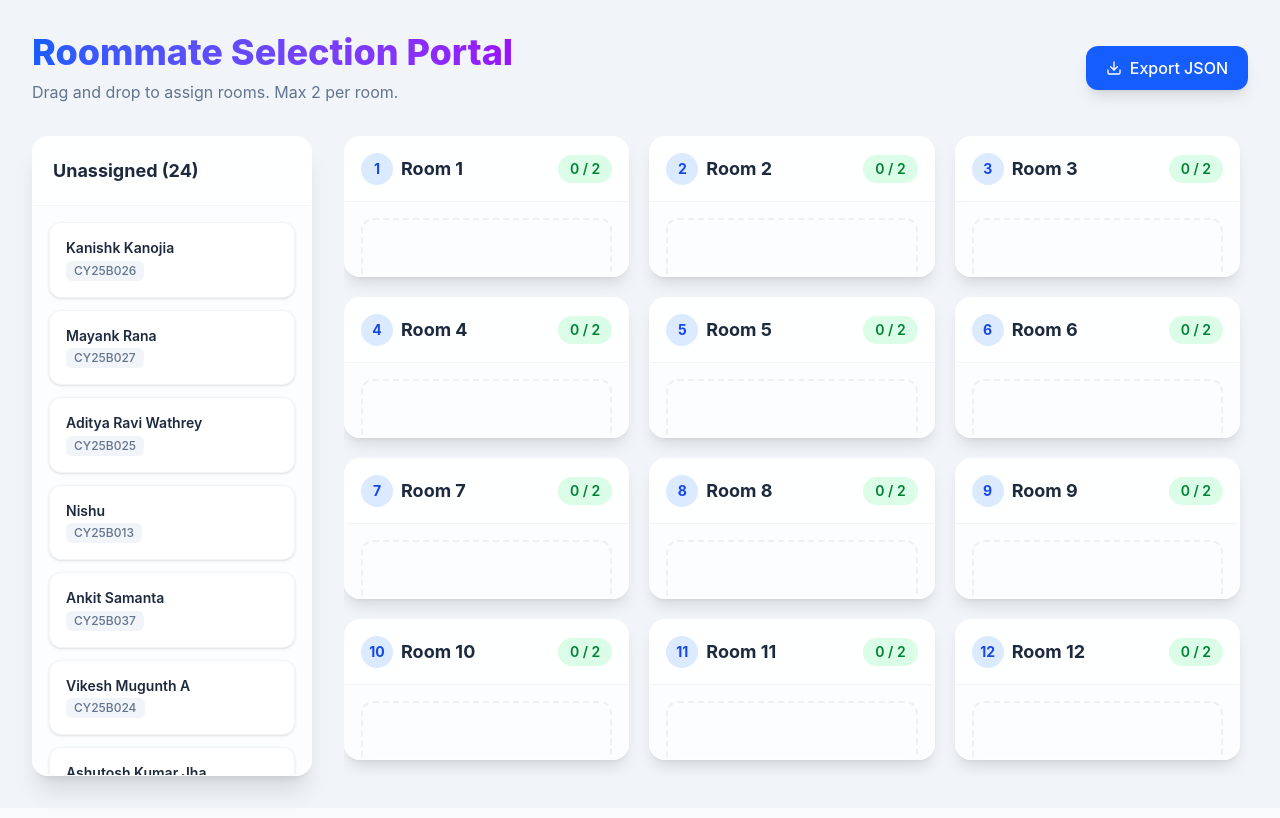
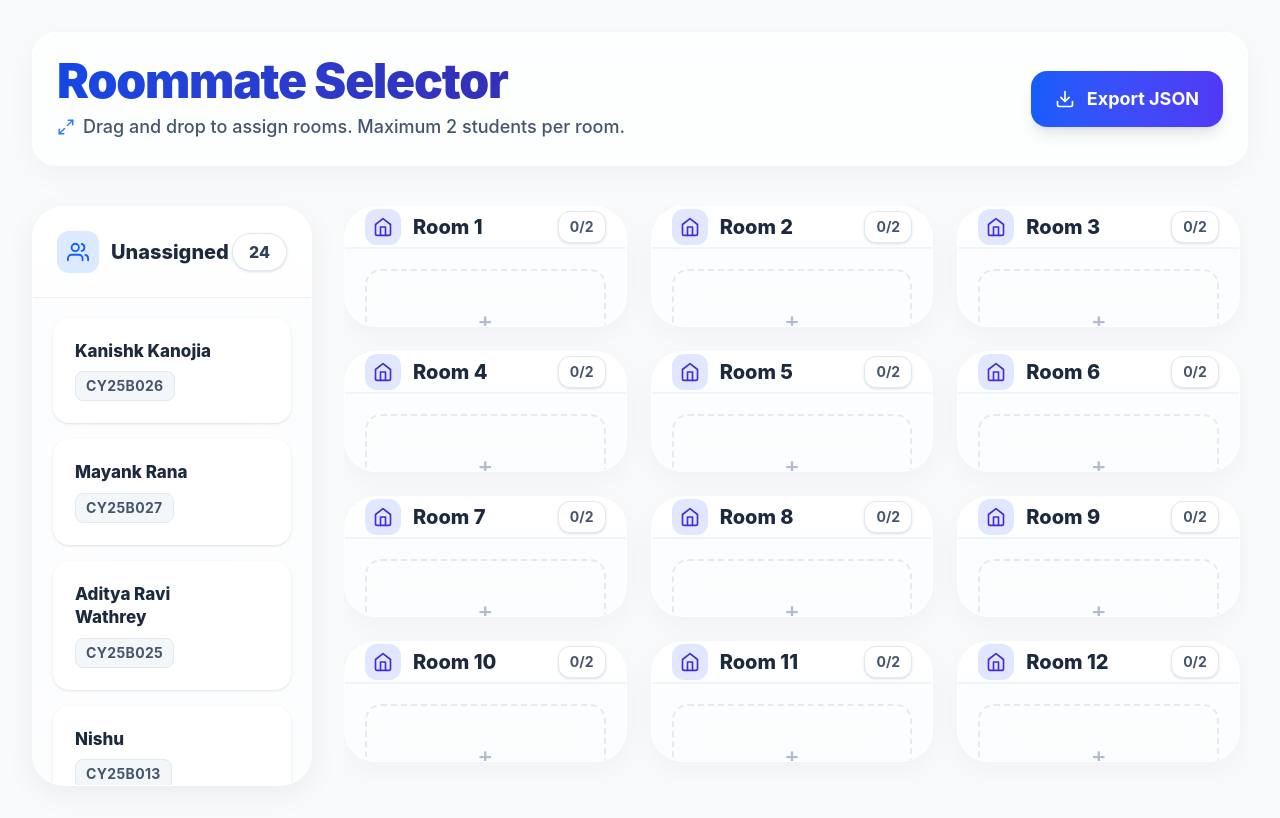
Before and after one commit to Jaat2727/roommate-selector, a React (Vite) app: page / in a window 1280 px wide. Built offline with nearby package versions, Linux system fonts and the light colour scheme.

Commit message:
Polish UI for better visibility and premium aesthetics

```diff
--- a/src/App.jsx
+++ b/src/App.jsx
@@ -1,8 +1,7 @@
-import React, { useState, useEffect } from 'react';
+import React, { useState } from 'react';
 import { DragDropContext, Droppable, Draggable } from '@hello-pangea/dnd';
 import { initialStudents, initialRooms } from './data';
-import { FiEdit2, FiCheck, FiDownload } from 'react-icons/fi';
-// import { supabase } from './supabaseClient'; // Ready for when MCP token is fixed
+import { FiEdit2, FiCheck, FiDownload, FiUsers, FiHome, FiMaximize2 } from 'react-icons/fi';
 
 export default function App() {
   const [students, setStudents] = useState(initialStudents);
@@ -65,44 +64,58 @@ export default function App() {
     const downloadAnchorNode = document.createElement('a');
     downloadAnchorNode.setAttribute("href",     dataStr);
     downloadAnchorNode.setAttribute("download", "roommate_selection.json");
-    document.body.appendChild(downloadAnchorNode); // required for firefox
+    document.body.appendChild(downloadAnchorNode);
     downloadAnchorNode.click();
     downloadAnchorNode.remove();
   };
 
   return (
-    <div className="min-h-screen bg-slate-100 p-8">
-      <div className="max-w-7xl mx-auto">
-        <div className="flex flex-col md:flex-row justify-between items-start md:items-center mb-8 gap-4">
+    <div className="min-h-screen bg-[conic-gradient(at_top_right,_var(--tw-gradient-stops))] from-slate-100 via-blue-50 to-purple-100 p-4 md:p-8 font-sans">
+      <div className="max-w-[1400px] mx-auto">
+        <header className="flex flex-col md:flex-row justify-between items-start md:items-center mb-10 gap-6 bg-white/70 backdrop-blur-xl p-6 rounded-3xl shadow-[0_8px_30px_rgb(0,0,0,0.04)] border border-white">
           <div>
-            <h1 className="text-4xl font-extrabold text-transparent bg-clip-text bg-gradient-to-r from-blue-600 to-purple-600">
-              Roommate Selection Portal
+            <h1 className="text-4xl md:text-5xl font-black text-transparent bg-clip-text bg-gradient-to-r from-blue-700 to-indigo-800 tracking-tight">
+              Roommate Selector
             </h1>
-            <p className="text-slate-500 mt-2">Drag and drop to assign rooms. Max 2 per room.</p>
+            <p className="text-slate-600 mt-2 font-medium text-lg flex items-center gap-2">
+              <FiMaximize2 className="text-blue-500" />
+              Drag and drop to assign rooms. Maximum 2 students per room.
+            </p>
           </div>
           <button
             onClick={exportData}
-            className="flex items-center gap-2 bg-blue-600 hover:bg-blue-700 text-white px-5 py-2.5 rounded-xl font-medium transition-colors shadow-lg hover:shadow-xl hover:-translate-y-0.5 duration-200"
+            className="flex items-center gap-3 bg-gradient-to-r from-blue-600 to-indigo-600 hover:from-blue-700 hover:to-indigo-700 text-white px-6 py-3.5 rounded-2xl font-bold text-lg transition-all shadow-lg hover:shadow-blue-500/30 hover:-translate-y-1 active:translate-y-0"
           >
-            <FiDownload /> Export JSON
+            <FiDownload className="text-xl" /> Export JSON
           </button>
+        </header>
+
+        <DragDropContext onDragEnd={onDragEnd}>
+          <div className="grid grid-cols-1 xl:grid-cols-4 gap-8">
+
+            {/* Unassigned Column */}
+            <div className="xl:col-span-1 bg-white/60 backdrop-blur-2xl rounded-[2rem] shadow-[0_8px_30px_rgb(0,0,0,0.06)] border border-white/80 flex flex-col h-[calc(100vh-220px)] overflow-hidden">
+              <div className="p-6 bg-gradient-to-b from-white/90 to-white/40 border-b border-slate-200/60">
+                <h2 className="text-xl font-extrabold text-slate-800 flex items-center justify-between">
+                  <span className="flex items-center gap-3">
+                    <div className="p-2.5 bg-blue-100 text-blue-600 rounded-xl">
+                      <FiUsers size={22} />
+                    </div>
+                    Unassigned
+                  </span>
+                  <span className="bg-white shadow-sm border border-slate-200 text-slate-700 px-4 py-1.5 rounded-full text-base">
+                    {unassignedStudents.length}
+                  </span>
+                </h2>
               </div>
 
-        <DragDropContext onDragEnd={onDragEnd}>
-          <div className="grid grid-cols-1 lg:grid-cols-4 gap-8">
-
-            {/* Unassigned Column */}
-            <div className="lg:col-span-1 bg-white/80 backdrop-blur-md rounded-2xl shadow-xl border border-white/40 overflow-hidden flex flex-col h-[calc(100vh-160px)]">
-              <div className="p-5 bg-white/60 border-b border-slate-100">
-                <h2 className="text-lg font-bold text-slate-800">Unassigned ({unassignedStudents.length})</h2>
-              </div>
               <Droppable droppableId="unassigned">
                 {(provided, snapshot) => (
                   <div
                     ref={provided.innerRef}
                     {...provided.droppableProps}
-                    className={`flex-1 p-4 overflow-y-auto transition-colors ${
-                      snapshot.isDraggingOver ? 'bg-blue-50/50' : ''
+                    className={`flex-1 p-5 overflow-y-auto transition-all duration-300 ${
+                      snapshot.isDraggingOver ? 'bg-blue-50/80 ring-inset ring-2 ring-blue-400/50' : ''
                     }`}
                   >
                     {unassignedStudents.map((student, index) => (
@@ -112,9 +125,11 @@ export default function App() {
                             ref={provided.innerRef}
                             {...provided.draggableProps}
                             {...provided.dragHandleProps}
-                            className={`mb-3 bg-white p-4 rounded-xl border ${
-                              snapshot.isDragging ? 'border-blue-400 shadow-2xl scale-105 z-50' : 'border-slate-100 shadow-sm hover:shadow-md'
-                            } transition-all duration-200 group cursor-grab active:cursor-grabbing`}
+                            className={`mb-4 bg-white p-5 rounded-2xl border-2 ${
+                              snapshot.isDragging
+                                ? 'border-blue-500 shadow-2xl scale-[1.02] rotate-1 z-50'
+                                : 'border-transparent shadow-sm hover:shadow-md hover:border-blue-100'
+                            } transition-all duration-200 cursor-grab active:cursor-grabbing`}
                           >
                             <StudentCard
                               student={student}
@@ -131,40 +146,53 @@ export default function App() {
                       </Draggable>
                     ))}
                     {provided.placeholder}
+                    {unassignedStudents.length === 0 && !snapshot.isDraggingOver && (
+                      <div className="h-full flex flex-col items-center justify-center text-slate-400 opacity-60">
+                        <FiCheck size={48} className="mb-4 text-green-400" />
+                        <p className="font-semibold text-lg">All students assigned!</p>
+                      </div>
+                    )}
                   </div>
                 )}
               </Droppable>
             </div>
 
             {/* Rooms Grid */}
-            <div className="lg:col-span-3 grid grid-cols-1 md:grid-cols-2 xl:grid-cols-3 gap-5 overflow-y-auto h-[calc(100vh-160px)] pr-2 pb-4 scrollbar-hide">
+            <div className="xl:col-span-3 grid grid-cols-1 md:grid-cols-2 lg:grid-cols-3 2xl:grid-cols-4 gap-6 overflow-y-auto h-[calc(100vh-220px)] pr-2 pb-6 scrollbar-hide">
               {rooms.map(room => {
                 const roomStudents = students.filter(s => s.room === room.id);
                 const isFull = roomStudents.length >= room.capacity;
 
                 return (
-                  <div key={room.id} className="bg-white/80 backdrop-blur-md rounded-2xl shadow-lg border border-white/40 overflow-hidden flex flex-col h-full hover:shadow-xl transition-shadow duration-300">
-                    <div className={`p-4 border-b flex justify-between items-center transition-colors duration-300 ${isFull ? 'bg-red-50/80 border-red-100' : 'bg-white/60 border-slate-100'}`}>
-                      <h3 className="font-bold text-slate-800 text-lg flex items-center gap-2">
-                        <span className="bg-blue-100 text-blue-700 w-8 h-8 rounded-full flex items-center justify-center text-sm">
-                          {room.id.replace('room-', '')}
-                        </span>
+                  <div key={room.id} className="bg-white/70 backdrop-blur-xl rounded-[2rem] shadow-[0_8px_30px_rgb(0,0,0,0.04)] border border-white/80 overflow-hidden flex flex-col h-full hover:shadow-[0_8px_30px_rgb(0,0,0,0.08)] transition-all duration-300 group relative">
+                    {/* Header */}
+                    <div className={`p-5 border-b-2 flex justify-between items-center transition-colors duration-300 relative overflow-hidden ${
+                      isFull ? 'bg-rose-50/90 border-rose-100' : 'bg-gradient-to-b from-white/90 to-white/40 border-slate-100'
+                    }`}>
+                      {isFull && <div className="absolute top-0 left-0 w-full h-1 bg-rose-500"></div>}
+                      <h3 className="font-extrabold text-slate-800 text-xl flex items-center gap-3">
+                        <div className={`p-2 rounded-xl ${isFull ? 'bg-rose-200 text-rose-700' : 'bg-indigo-100 text-indigo-700'}`}>
+                          <FiHome size={20} />
+                        </div>
                         {room.name}
                       </h3>
-                      <span className={`text-sm font-semibold px-3 py-1 rounded-full ${
-                        isFull ? 'bg-red-100 text-red-700' : 'bg-green-100 text-green-700'
+                      <div className={`flex items-center justify-center w-12 h-8 rounded-xl font-bold text-sm ${
+                        isFull ? 'bg-rose-500 text-white shadow-lg shadow-rose-500/30' : 'bg-white text-slate-600 shadow-sm border border-slate-200'
                       }`}>
-                        {roomStudents.length} / {room.capacity}
-                      </span>
+                        {roomStudents.length}/{room.capacity}
+                      </div>
                     </div>
 
+                    {/* Droppable Area */}
                     <Droppable droppableId={room.id} isDropDisabled={isFull}>
                       {(provided, snapshot) => (
                         <div
                           ref={provided.innerRef}
                           {...provided.droppableProps}
-                          className={`flex-1 p-4 min-h-[160px] transition-colors duration-300 ${
-                            snapshot.isDraggingOver ? (isFull ? 'bg-red-50/50' : 'bg-blue-50/50') : 'bg-slate-50/30'
+                          className={`flex-1 p-5 min-h-[180px] transition-all duration-300 ${
+                            snapshot.isDraggingOver
+                              ? (isFull ? 'bg-rose-50/80 ring-inset ring-2 ring-rose-300/50' : 'bg-indigo-50/80 ring-inset ring-2 ring-indigo-400/50')
+                              : 'bg-slate-50/30'
                           }`}
                         >
                           {roomStudents.map((student, index) => (
@@ -174,9 +202,9 @@ export default function App() {
                                   ref={provided.innerRef}
                                   {...provided.draggableProps}
                                   {...provided.dragHandleProps}
-                                  className={`mb-3 bg-white p-4 rounded-xl border ${
-                                    snapshot.isDragging ? 'border-blue-400 shadow-2xl scale-105 z-50' : 'border-slate-100 shadow hover:shadow-md'
-                                  } transition-all duration-200 group cursor-grab active:cursor-grabbing`}
+                                  className={`mb-4 bg-white p-5 rounded-2xl border-2 ${
+                                    snapshot.isDragging ? 'border-indigo-500 shadow-2xl scale-[1.05] z-50' : 'border-transparent shadow hover:shadow-md hover:border-indigo-100'
+                                  } transition-all duration-200 cursor-grab active:cursor-grabbing`}
                                 >
                                   <StudentCard
                                     student={student}
@@ -193,10 +221,13 @@ export default function App() {
                             </Draggable>
                           ))}
                           {provided.placeholder}
+
+                          {/* Empty State */}
                           {roomStudents.length === 0 && !snapshot.isDraggingOver && (
-                            <div className="h-full flex items-center justify-center">
-                              <div className="text-slate-400 text-sm border-2 border-dashed border-slate-200 rounded-xl w-full h-full min-h-[100px] flex items-center justify-center opacity-60">
-                                Drop student here
+                            <div className="h-full flex items-center justify-center pb-2">
+                              <div className="text-slate-400 text-base font-medium border-2 border-dashed border-slate-300/70 rounded-2xl w-full h-full min-h-[120px] flex flex-col items-center justify-center opacity-70 group-hover:opacity-100 group-hover:border-indigo-300 transition-all duration-300 bg-white/30">
+                                <span className="mb-1 text-2xl">+</span>
+                                Drop here
                               </div>
                             </div>
                           )}
@@ -217,27 +248,31 @@ export default function App() {
 function StudentCard({ student, editingId, editName, editRoll, setEditName, setEditRoll, startEdit, saveEdit }) {
   if (editingId === student.id) {
     return (
-      <div className="flex flex-col gap-2">
+      <div className="flex flex-col gap-3">
+        <div>
+          <label className="text-[10px] font-bold text-slate-500 uppercase tracking-wider ml-1">Name</label>
           <input
             type="text"
             value={editName}
             onChange={(e) => setEditName(e.target.value)}
-          className="border border-blue-300 rounded-lg px-3 py-1.5 text-sm font-semibold focus:outline-none focus:ring-2 focus:ring-blue-500/50"
+            className="w-full border-2 border-indigo-200 rounded-xl px-3 py-2 text-base font-bold text-slate-800 focus:outline-none focus:border-indigo-500 focus:ring-4 focus:ring-indigo-500/20 transition-all"
             autoFocus
-          placeholder="Name"
           />
+        </div>
+        <div>
+          <label className="text-[10px] font-bold text-slate-500 uppercase tracking-wider ml-1">Roll No</label>
           <input
             type="text"
             value={editRoll}
             onChange={(e) => setEditRoll(e.target.value)}
-          className="border border-blue-300 rounded-lg px-3 py-1.5 text-xs text-slate-600 focus:outline-none focus:ring-2 focus:ring-blue-500/50"
-          placeholder="Roll No"
+            className="w-full border-2 border-slate-200 rounded-xl px-3 py-2 text-sm font-semibold text-slate-600 focus:outline-none focus:border-indigo-500 focus:ring-4 focus:ring-indigo-500/20 transition-all"
           />
+        </div>
         <button
           onClick={() => saveEdit(student.id)}
-          className="bg-green-500 hover:bg-green-600 text-white text-xs py-2 rounded-lg flex justify-center items-center gap-1 font-medium transition-colors"
+          className="mt-1 bg-green-500 hover:bg-green-600 text-white py-2.5 rounded-xl flex justify-center items-center gap-2 font-bold transition-all shadow-lg shadow-green-500/30"
         >
-          <FiCheck /> Save
+          <FiCheck size={18} /> Save Details
         </button>
       </div>
     );
@@ -245,16 +280,18 @@ function StudentCard({ student, editingId, editName, editRoll, setEditName, setE
 
   return (
     <div className="flex justify-between items-start">
-      <div>
-        <h4 className="font-semibold text-slate-800 text-sm leading-tight">{student.name}</h4>
-        <p className="text-xs text-slate-500 mt-1 font-medium bg-slate-100 inline-block px-2 py-0.5 rounded-md">{student.roll}</p>
+      <div className="pr-2">
+        <h4 className="font-extrabold text-slate-800 text-[17px] leading-snug">{student.name}</h4>
+        <p className="text-sm text-slate-600 mt-2 font-bold bg-slate-100/80 border border-slate-200 inline-block px-2.5 py-1 rounded-lg tracking-wide">
+          {student.roll}
+        </p>
       </div>
       <button
         onClick={() => startEdit(student)}
-        className="text-slate-400 hover:text-blue-500 hover:bg-blue-50 p-1.5 rounded-md opacity-0 group-hover:opacity-100 transition-all"
-        title="Edit details"
+        className="text-slate-400 hover:text-indigo-600 hover:bg-indigo-50 p-2.5 rounded-xl opacity-0 group-hover:opacity-100 transition-all focus:opacity-100 focus:ring-2 focus:ring-indigo-500"
+        title="Edit student"
       >
-        <FiEdit2 size={14} />
+        <FiEdit2 size={18} />
       </button>
     </div>
   );
```
Lines whose indentation alone changed are shown as unchanged.
